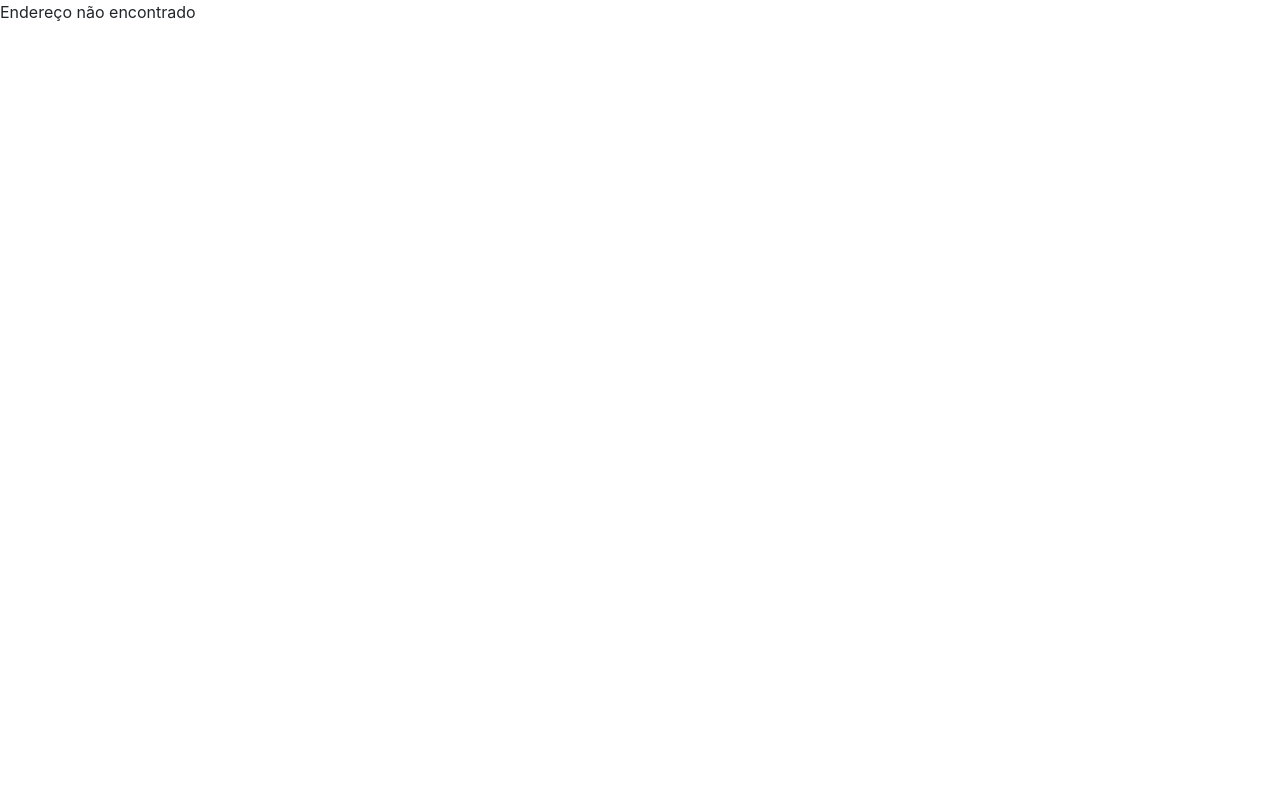
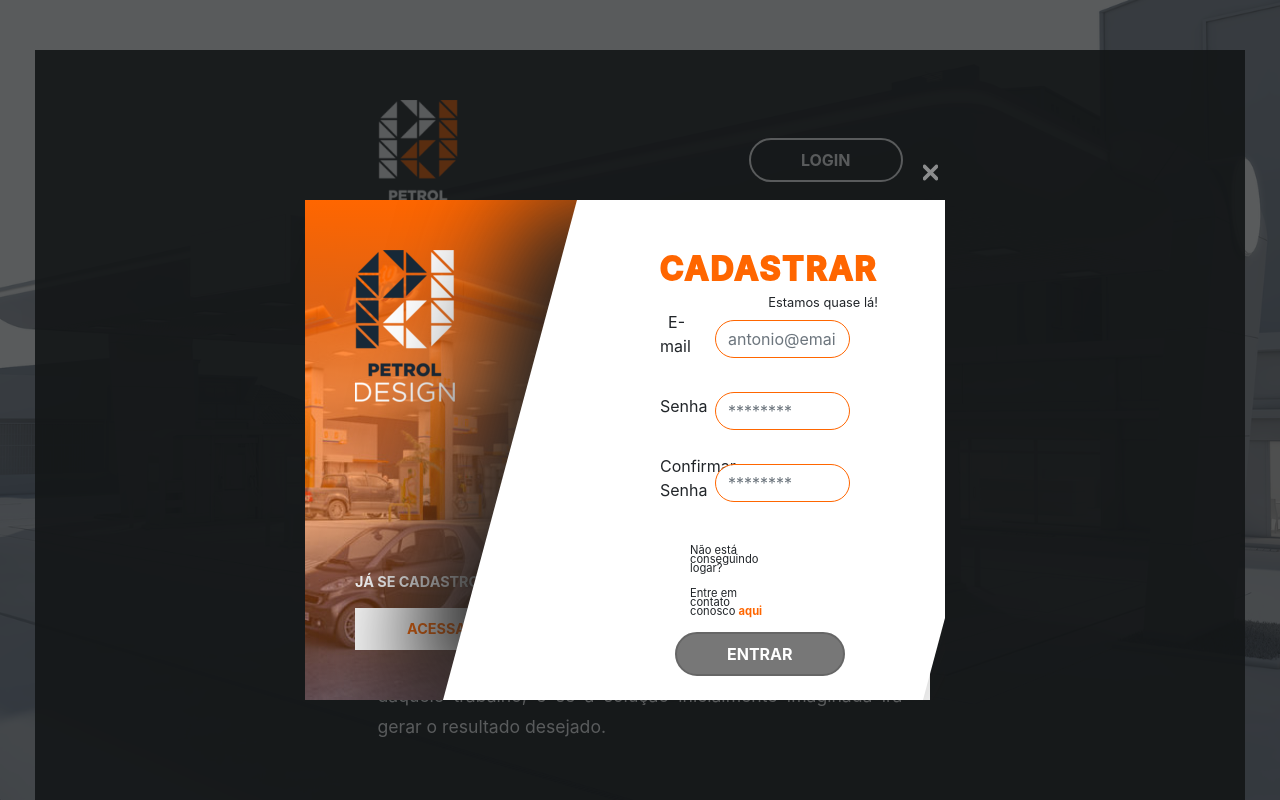
Before and after one commit to goislimat/briefing, a React (Create React App) app in the folder client/: page /cadastro in a window 1280 px wide. Before the commit this address led to /not-found. Shown: the top 800 px of the page. Built offline with nearby package versions, Linux system fonts and the light colour scheme; no server answers.

Commit message:
Not found funcionando (slução provisória)

```diff
--- a/client/src/components/App.js
+++ b/client/src/components/App.js
@@ -23,7 +23,9 @@ const App = ({ data: { loading, isAuthenticated } }) => (
               path="/dashboard"
               component={DashboardPage}
             />
-            <Route path="/not-found" component={NotFoundPage} />
+            {history.location.pathname !== '/' &&
+              history.location.pathname !== '/acesso' &&
+              history.location.pathname !== '/cadastro' && <Route component={NotFoundPage} />}
             <Route
               path="/"
               render={props => <LandingPage isAuthenticated={isAuthenticated} {...props} />}
--- a/client/src/components/pages/dashboard/DashboardPage.js
+++ b/client/src/components/pages/dashboard/DashboardPage.js
@@ -1,6 +1,6 @@
 import React, { Component } from 'react';
 import PropTypes from 'prop-types';
-import { Switch, Link, Redirect } from 'react-router-dom';
+import { Switch, Link } from 'react-router-dom';
 
 import data from './data';
 import { Content, GutterCard, Card, Button } from './styles';
@@ -93,7 +93,9 @@ class DashboardPage extends Component {
                 path="/dashboard/notificacoes"
                 component={() => <div>Notificacoes</div>}
               />
-              <UserRoute isAuthenticated={isAuthenticated} component={NotFoundPage} />
+              {pathname !== '/dashboard' && (
+                <UserRoute isAuthenticated={isAuthenticated} component={NotFoundPage} />
+              )}
             </Switch>
           </Content>
         </div>
--- a/client/src/components/pages/landing/LandingPage.js
+++ b/client/src/components/pages/landing/LandingPage.js
@@ -1,6 +1,6 @@
 import React, { Component } from 'react';
 import PropTypes from 'prop-types';
-import { Redirect } from 'react-router-dom';
+import { Route, Switch } from 'react-router-dom';
 
 // Files and Helpers
 import gasStationMockup from '../../../images/gas-station-mockup.png';
@@ -22,18 +22,21 @@ class LandingPage extends Component {
   }
 
   render() {
-    const { isAuthenticated, location: { pathname } } = this.props;
-
-    if (pathname !== '/') {
-      return <Redirect to="/not-found" />;
-    }
+    const { isAuthenticated } = this.props;
 
     return (
       <Main className="h100">
         <LandingBody />
         <Footer />
-        <GuestRoute isAuthenticated={isAuthenticated} path="/acesso" component={AuthPage} />
-        <GuestRoute isAuthenticated={isAuthenticated} path="/cadastro" component={AuthPage} />
+        <Switch>
+          <GuestRoute isAuthenticated={isAuthenticated} exact path="/acesso" component={AuthPage} />
+          <GuestRoute
+            isAuthenticated={isAuthenticated}
+            exact
+            path="/cadastro"
+            component={AuthPage}
+          />
+        </Switch>
       </Main>
     );
   }
```
